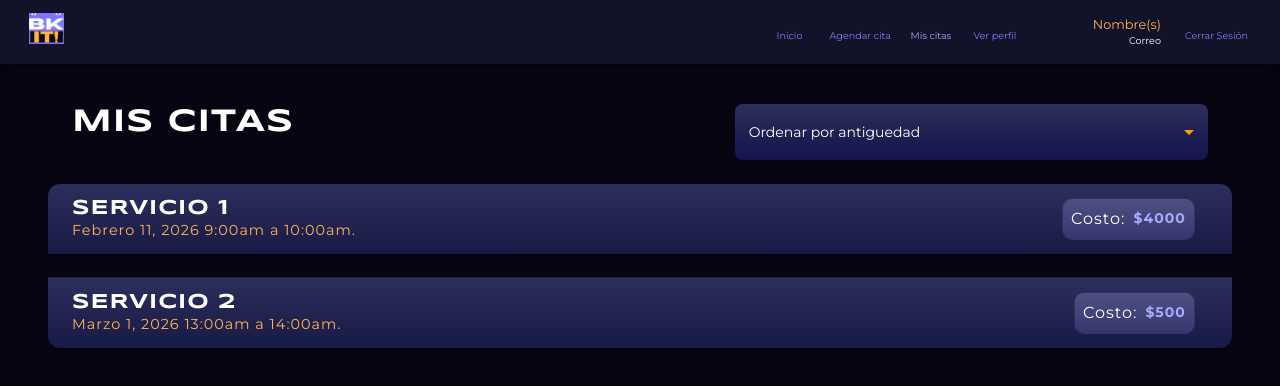
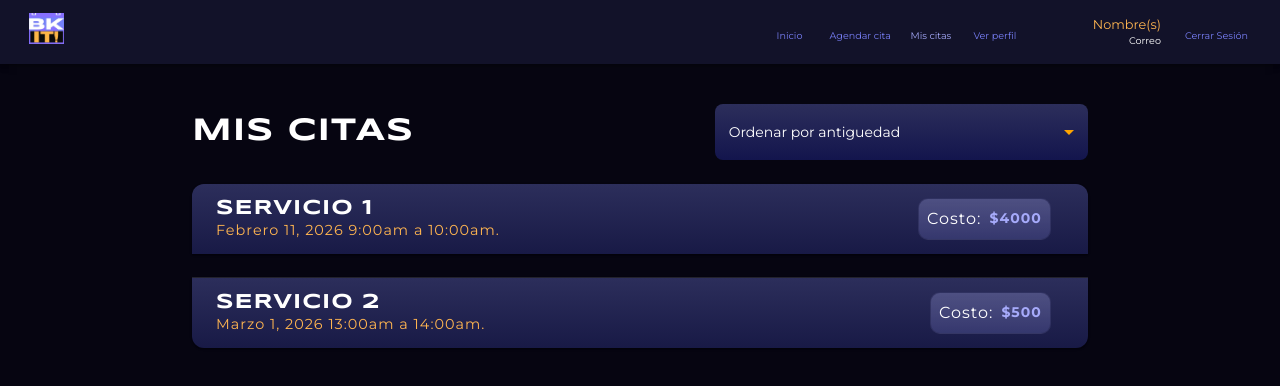
Before and after one commit to Jesi0523/book-it, a React (Vite) app in the folder frontend/: page /clientSchedule in a window 1280 px wide. Shown: the top 386 px of the page. Built offline with nearby package versions, Linux system fonts and the light colour scheme; some icons are missing.

Commit message:
refactor: ajuste de agenda del cliente

```diff
--- a/frontend/src/pages/client/BookAppointment.jsx
+++ b/frontend/src/pages/client/BookAppointment.jsx
@@ -52,7 +52,7 @@ function BookAppointment() {
       <Box
         sx={{
           py: { xs: 2, md: 5 },
-          px: { xs: 2, md: 12 },
+          px: { xs: 2, md: 15 },
           width: '95%',
           maxWidth: '1600px',
           mx: 'auto',
@@ -308,7 +308,7 @@ function BookAppointment() {
             />
             <Text children='Empleado 1' size='16' align='center' />
           </Box>
-          <hr />
+          <hr style={{ border: 'none', height: '1px', backgroundColor: '#e4e9ff6e'}} />
           <Box sx={{ p: 2, display: 'flex', flexDirection: 'column', gap: 1 }}>
             <Title
               children='Total a pagar: $$$$'
--- a/frontend/src/pages/client/ClientSchedule.jsx
+++ b/frontend/src/pages/client/ClientSchedule.jsx
@@ -84,19 +84,20 @@ const appointmentsInfo = [
 ];
 // ****************************
 
-function ClientSchedule() {
+function ClientSchedule()
+{
   return (
     <ClientLayout>
       <Box
         sx={{
           py: { xs: 2, md: 5 },
-          px: { xs: 2, md: 2 },
+          px: { xs: 2, md: 20 },
           width: '95%',
           maxWidth: '1250px',
           mx: 'auto',
         }}
       >
-        <Grid container sx={{ px: 3 }} rowSpacing={{ xs: 2, md: 0 }}>
+        <Grid container sx={{display: 'flex', alignItems: 'center' }} rowSpacing={{ xs: 2, md: 0 }}>
           <Grid size={{ xs: 12, md: 7 }}>
             <Title
               children='Mis citas'
```
